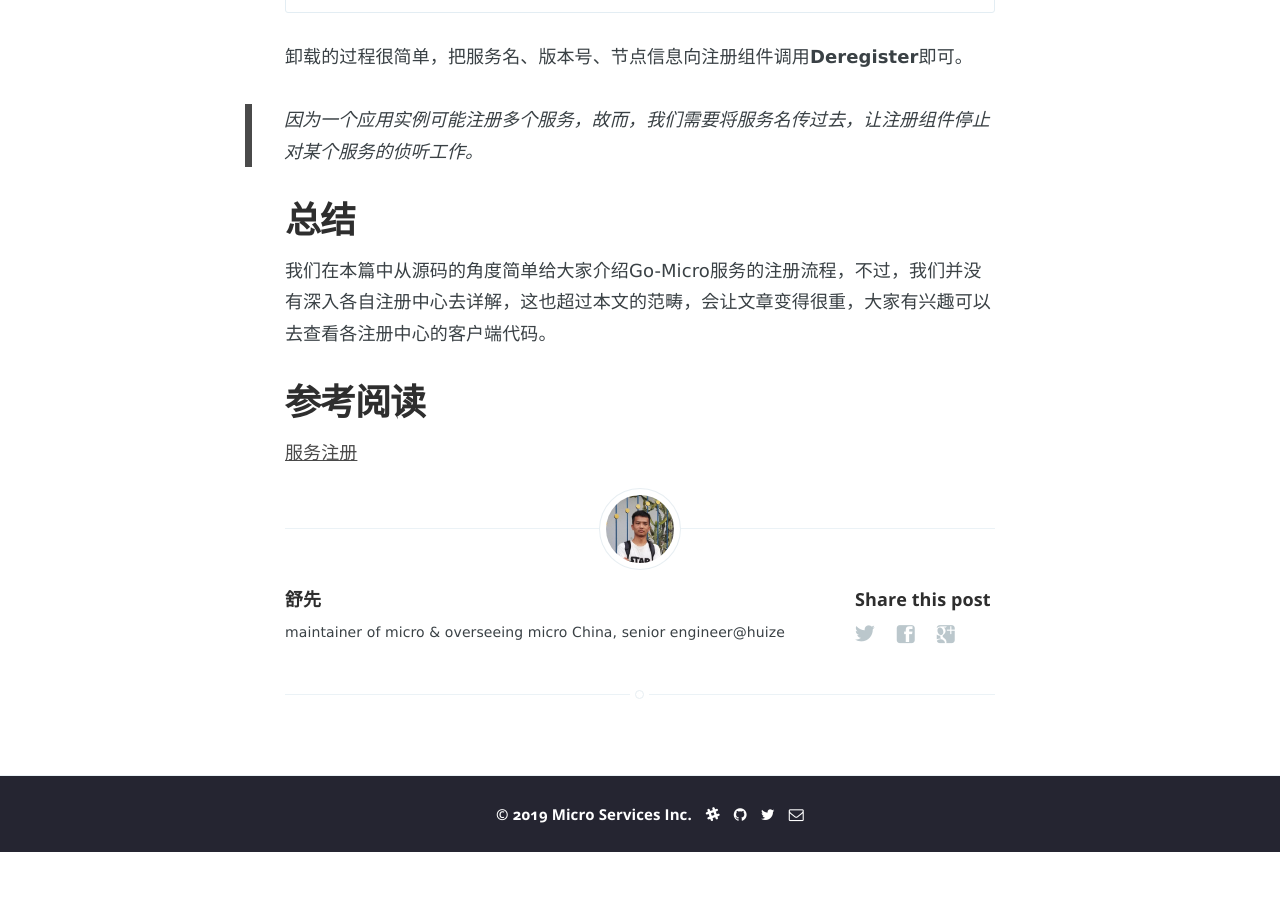
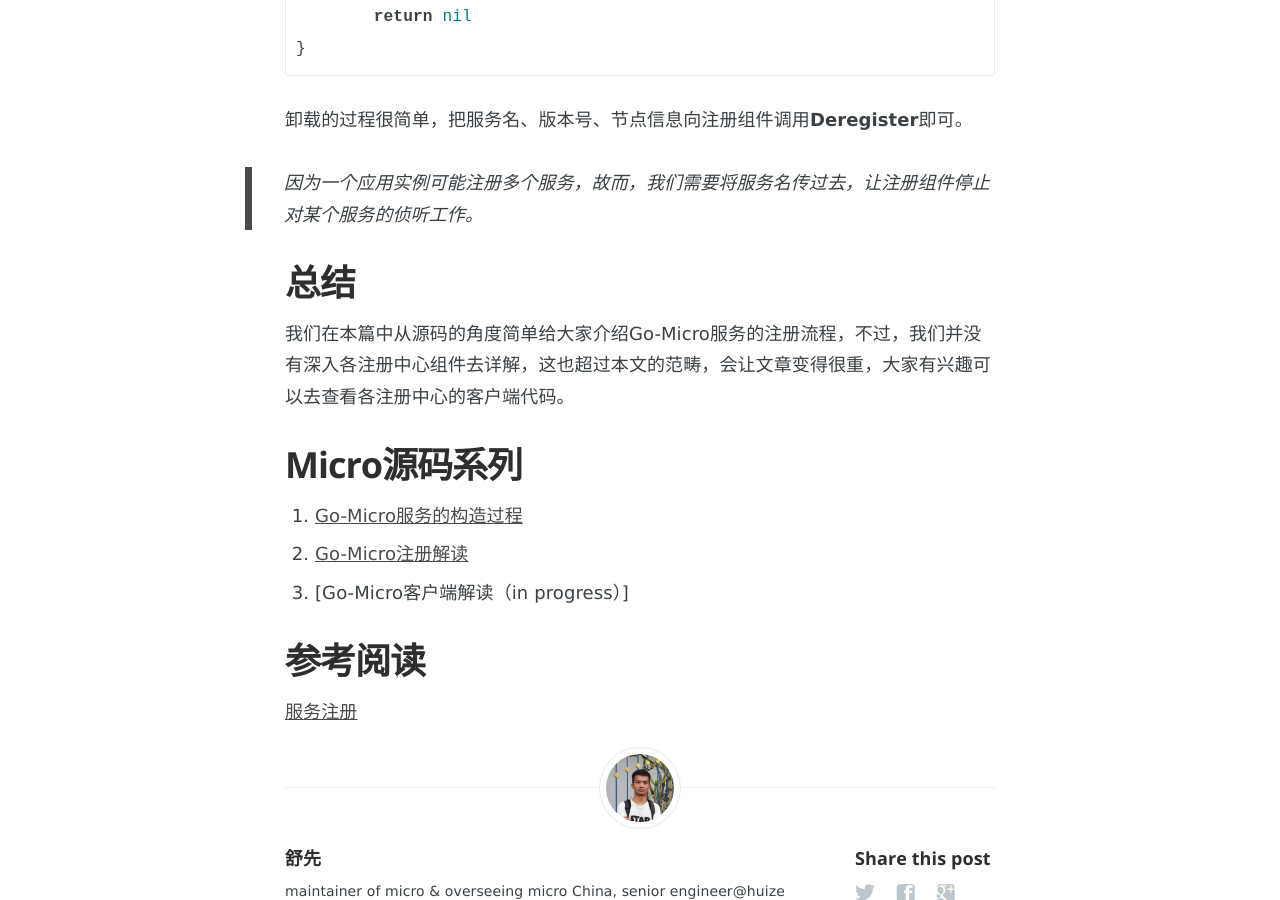
Before and after one commit to hb-chen/micro-cn-blog, a Jekyll site: the page built from _posts/micro-source-code-guides/2019-06-01-how-does-go-micro-register-services.md, in a window 1280 px wide and 900 px high, scrolled down 11376 px. Built offline with Jekyll 4.4.1, drawn with Linux system fonts in a browser that asks for light colours; nearby versions of some CDN libraries; before the commit the page ends 12228 px from its top, so only the background shows below that; some of the changed text lies outside the part shown.

Commit message:
update links

```diff
--- a/_posts/micro-source-code-guides/2019-06-01-how-does-go-micro-register-services.md
+++ b/_posts/micro-source-code-guides/2019-06-01-how-does-go-micro-register-services.md
@@ -279,7 +279,7 @@
 
 ## TTL
 
-TTL与Register不同，它由注册组件执行，故而不同的注册中心组件有不同的实现。
+TTL与Register不同，它由注册组件执行，并非以服务直接调用。故而不同的注册中心组件有不同的实现。我们这里不深入讨论，后继如果有机会，我们再讨论每个中心的TTL机制。
 
 ## 卸载
 
@@ -327,7 +327,13 @@
 
 ## 总结
 
-我们在本篇中从源码的角度简单给大家介绍Go-Micro服务的注册流程，不过，我们并没有深入各自注册中心去详解，这也超过本文的范畴，会让文章变得很重，大家有兴趣可以去查看各注册中心的客户端代码。
+我们在本篇中从源码的角度简单给大家介绍Go-Micro服务的注册流程，不过，我们并没有深入各注册中心组件去详解，这也超过本文的范畴，会让文章变得很重，大家有兴趣可以去查看各注册中心的客户端代码。
+
+## Micro源码系列
+
+1. [Go-Micro服务的构造过程](https://micro.mu/blog/cn/2019/05/23/how-does-go-micro-server-be-bulit.html)
+2. [Go-Micro注册解读](https://micro.mu/blog/cn/2019/05/23/how-does-go-micro-register-services.html)
+3. [Go-Micro客户端解读（in progress）]
 
 ## 参考阅读
 
```
Also changed, not shown: _posts/micro-source-code-guides/2019-05-23-how-does-go-micro-server-be-bulit.md (+2 -1 lines).
